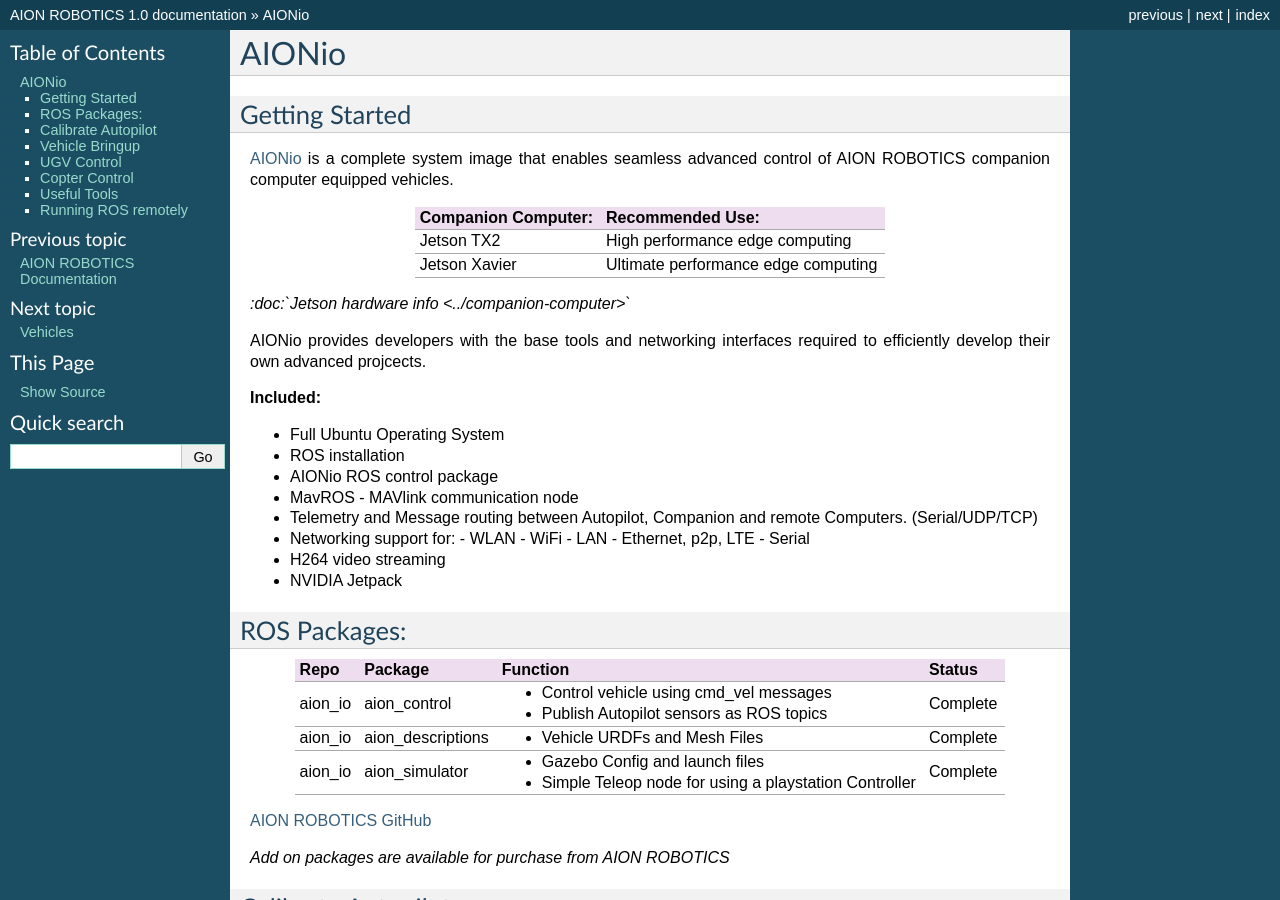
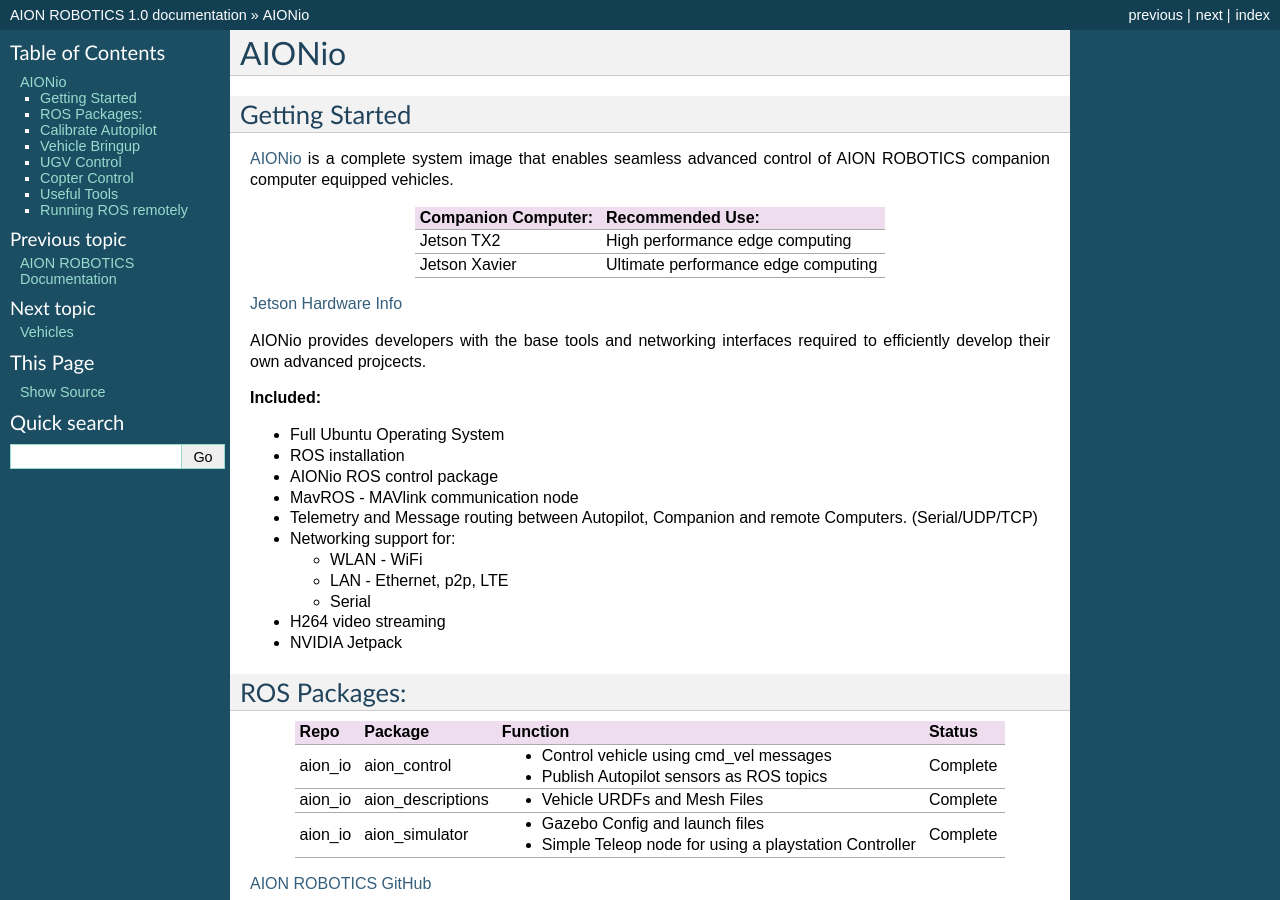
Before and after one commit to aionrobotics/docs, a Sphinx documentation site: the page built from docs/aionio.rst, in a window 1280 px wide and 900 px high. Built offline with Sphinx 7.4.7, drawn with Linux system fonts in a browser that asks for light colours; pages that are not in the unit, such as notebooks, are missing from menus.

Commit message:
fix link/list

```diff
--- a/docs/aionio.rst
+++ b/docs/aionio.rst
@@ -15,7 +15,7 @@
 | Jetson Xavier         | Ultimate performance edge computing |
 +-----------------------+-------------------------------------+
 
-*:doc:`Jetson hardware info <../companion-computer>`*
+:doc:`Jetson Hardware Info <../companion-computer>`
 
 AIONio provides developers with the base tools and networking interfaces required to efficiently develop their own advanced projcects.
 
@@ -27,9 +27,11 @@
 - MavROS - MAVlink communication node
 - Telemetry and Message routing between Autopilot, Companion and remote Computers. (Serial/UDP/TCP)
 - Networking support for:
+
   - WLAN - WiFi
   - LAN - Ethernet, p2p, LTE
   - Serial
+
 - H264 video streaming
 - NVIDIA Jetpack
 
```
